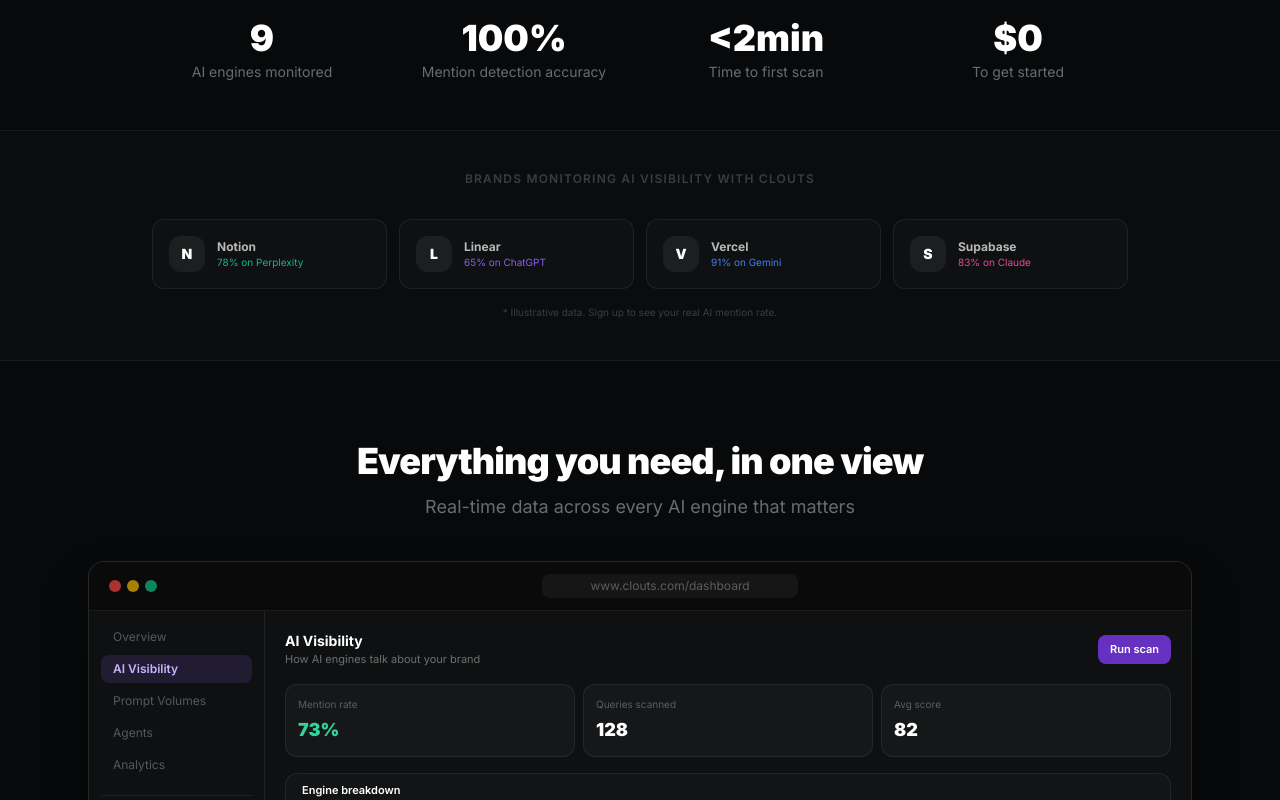
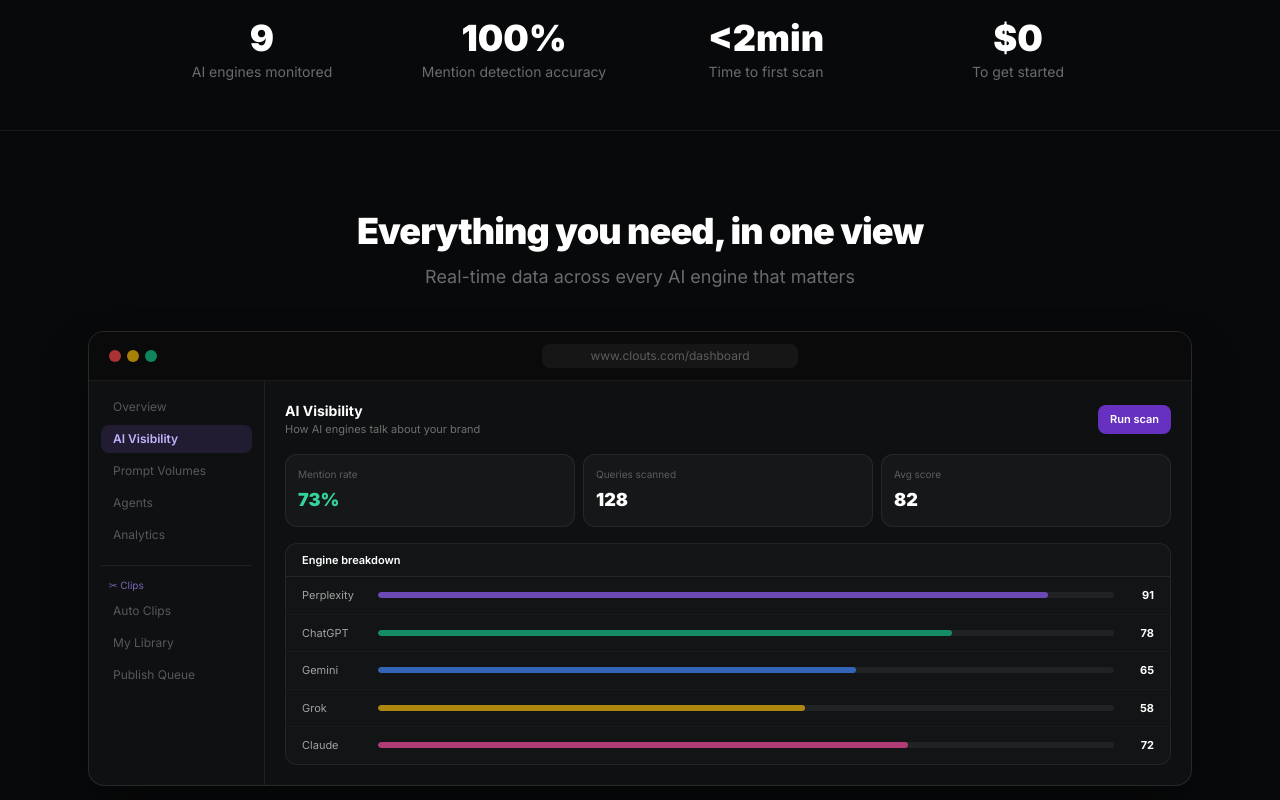
Before and after one commit to borisfighter/clouts, a Next.js app: page /marketing in a window 1280 px wide. Shown: the part 740-1540 px from the top of the page. Built offline with nearby package versions, Linux system fonts and the light colour scheme.

Commit message:
Remove fake social proof: testimonial section, fake customer brand row, dead logo/testimonial components

```diff
--- a/src/app/marketing/page.tsx
+++ b/src/app/marketing/page.tsx
@@ -1,5 +1,5 @@
 import Link from 'next/link'
-import { ArrowRight, Radio, Scissors, Bot, BarChart3, Check, Zap, TrendingUp, Globe, Shield, ChevronRight, Star } from 'lucide-react'
+import { ArrowRight, Radio, Scissors, Bot, BarChart3, Check, Zap, TrendingUp, Globe, Shield, ChevronRight } from 'lucide-react'
 
 const ENGINES = ['ChatGPT', 'Perplexity', 'Claude', 'Gemini', 'Grok', 'Copilot', 'Meta AI', 'DeepSeek', 'Google AIO']
 
@@ -87,12 +87,6 @@
   },
 ]
 
-const TESTIMONIALS = [
-  { name: 'Sarah K.', role: 'VP Marketing at TechCorp', body: 'We went from 12% AI mention rate to 67% in 6 weeks using Clouts\'s AEO recommendations. It\'s the only tool tracking what actually matters now.', stars: 5 },
-  { name: 'Marcus T.', role: 'Founder, GrowthLab', body: 'I had no idea ChatGPT was recommending competitors over us 90% of the time. Clouts showed us exactly why, and now we\'re the top recommendation.', stars: 5 },
-  { name: 'Diana R.', role: 'CMO at Scaleup', body: 'The clip feature alone is worth it. Our AI mention moments are getting 10x more reach now that we\'re clipping and distributing them automatically.', stars: 5 },
-]
-
 export default function MarketingPage() {
   return (
     <div className="bg-[#08090A] text-white min-h-screen">
@@ -178,38 +172,6 @@
               </div>
             ))}
           </div>
-        </div>
-      </section>
-
-      {/* Live examples */}
-      <section className="border-b border-white/[0.07] bg-white/[0.01] py-10">
-        <div className="mx-auto max-w-5xl px-6">
-          <p className="text-center text-xs font-semibold text-white/20 uppercase tracking-widest mb-8">
-            Brands monitoring AI visibility with Clouts
-          </p>
-          <div className="grid grid-cols-2 gap-3 sm:grid-cols-4">
-            {[
-              { name: 'Notion', rate: '78%', engine: 'Perplexity', color: '#10b981' },
-              { name: 'Linear', rate: '65%', engine: 'ChatGPT', color: '#8b5cf6' },
-              { name: 'Vercel', rate: '91%', engine: 'Gemini', color: '#3b82f6' },
-              { name: 'Supabase', rate: '83%', engine: 'Claude', color: '#ec4899' },
-            ].map(({ name, rate, engine, color }) => (
-              <div key={name} className="rounded-xl border border-white/[0.07] bg-white/[0.02] p-4 flex items-center gap-3">
-                <div className="flex h-9 w-9 shrink-0 items-center justify-center rounded-xl bg-white/[0.06] text-sm font-black text-white">
-                  {name[0]}
-                </div>
-                <div>
-                  <p className="text-xs font-bold text-white/70">{name}</p>
-                  <p className="text-[10px]" style={{ color }}>
-                    {rate} on {engine}
-                  </p>
-                </div>
-              </div>
-            ))}
-          </div>
-          <p className="text-center text-[10px] text-white/20 mt-4">
-            * Illustrative data. Sign up to see your real AI mention rate.
-          </p>
         </div>
       </section>
 
@@ -352,30 +314,6 @@
         </div>
       </section>
 
-      {/* Testimonials */}
-      <section className="border-t border-white/[0.07] py-24">
-        <div className="mx-auto max-w-6xl px-6">
-          <div className="text-center mb-12">
-            <h2 className="text-4xl font-black tracking-tight mb-3">Brands winning in AI search</h2>
-            <p className="text-white/40">Join teams that monitor, optimize, and dominate AI recommendations</p>
-          </div>
-          <div className="grid grid-cols-1 gap-4 md:grid-cols-3">
-            {TESTIMONIALS.map(({ name, role, body, stars }) => (
-              <div key={name} className="rounded-2xl border border-white/[0.07] bg-white/[0.02] p-6">
-                <div className="flex gap-0.5 mb-3">
-                  {Array(stars).fill(0).map((_, i) => <Star key={i} size={12} className="text-yellow-400 fill-yellow-400" />)}
-                </div>
-                <p className="text-sm text-white/70 leading-relaxed mb-4">"{body}"</p>
-                <div>
-                  <p className="text-sm font-semibold text-white">{name}</p>
-                  <p className="text-xs text-white/30">{role}</p>
-                </div>
-              </div>
-            ))}
-          </div>
-        </div>
-      </section>
-
       {/* Pricing snapshot */}
       <section className="border-t border-white/[0.07] bg-white/[0.01] py-24">
         <div className="mx-auto max-w-5xl px-6">
--- a/src/components/marketing/logos-row.tsx
+++ /dev/null
@@ -1,16 +0,0 @@
-const logos = ['Ramp', 'Notion', 'Figma', 'Linear', 'Vercel', 'Stripe', 'Loom', 'Framer']
-
-export function LogosRow() {
-  return (
-    <div className="border-t border-white/[0.06] px-6 py-10">
-      <div className="mx-auto flex max-w-7xl flex-wrap items-center justify-center gap-8">
-        <span className="text-xs text-white/20">Used by the world's best marketing teams</span>
-        {logos.map((logo) => (
-          <span key={logo} className="text-sm font-semibold text-white/20 transition-colors hover:text-white/40">
-            {logo}
-          </span>
-        ))}
-      </div>
-    </div>
-  )
-}
--- a/src/components/marketing/testimonial-section.tsx
+++ /dev/null
@@ -1,12 +0,0 @@
-// testimonial-section.tsx
-export function TestimonialSection() {
-  return (
-    <section className="mx-auto max-w-7xl px-6 py-24 text-center">
-      <div className="mb-4 text-xs font-bold uppercase tracking-widest text-white/20">Customer Love</div>
-      <blockquote className="mx-auto max-w-3xl text-2xl font-black leading-snug tracking-tight text-white lg:text-4xl">
-        "Before Clouts, AI search was invisible. Now it's our biggest growth channel — and the clip tool turns every mention into social proof."
-      </blockquote>
-      <p className="mt-6 text-sm text-white/30">— Head of Growth, Fortune 500 Brand</p>
-    </section>
-  )
-}
```
